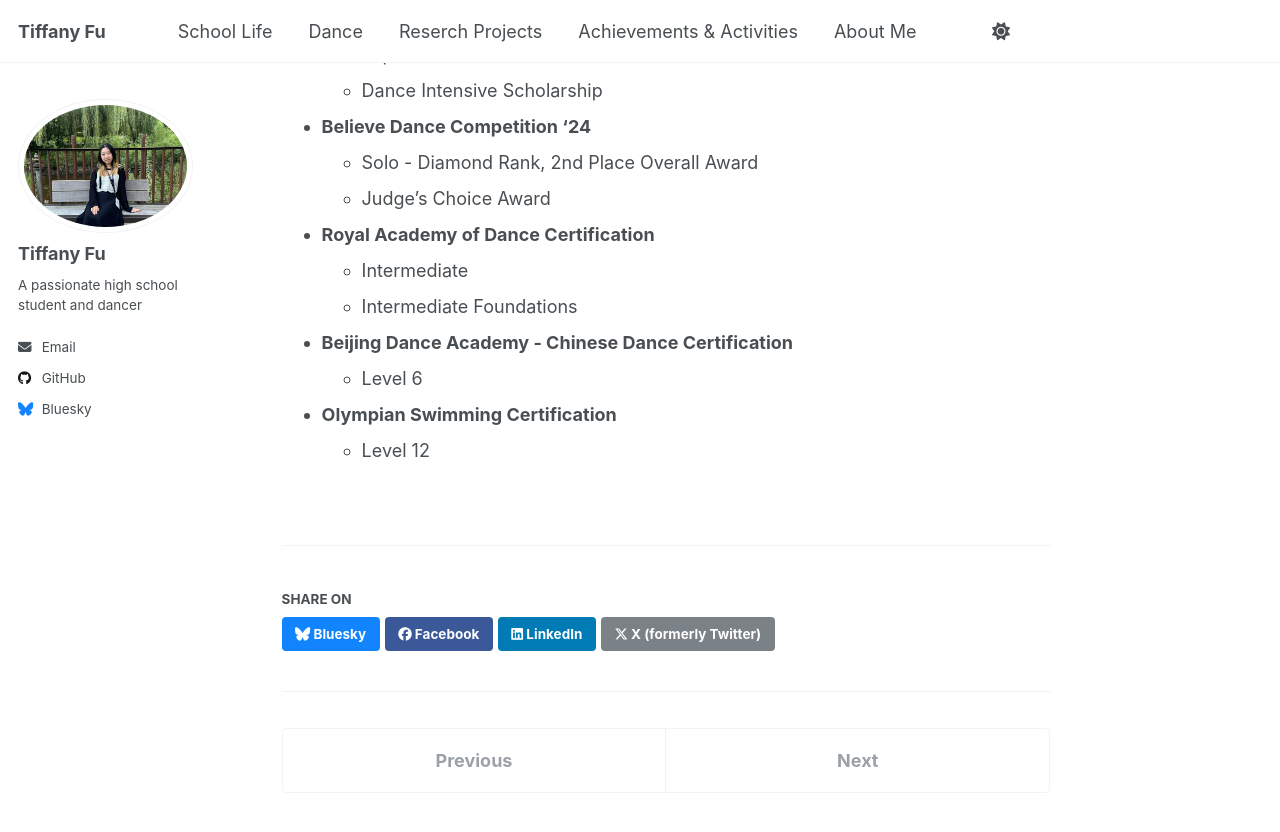
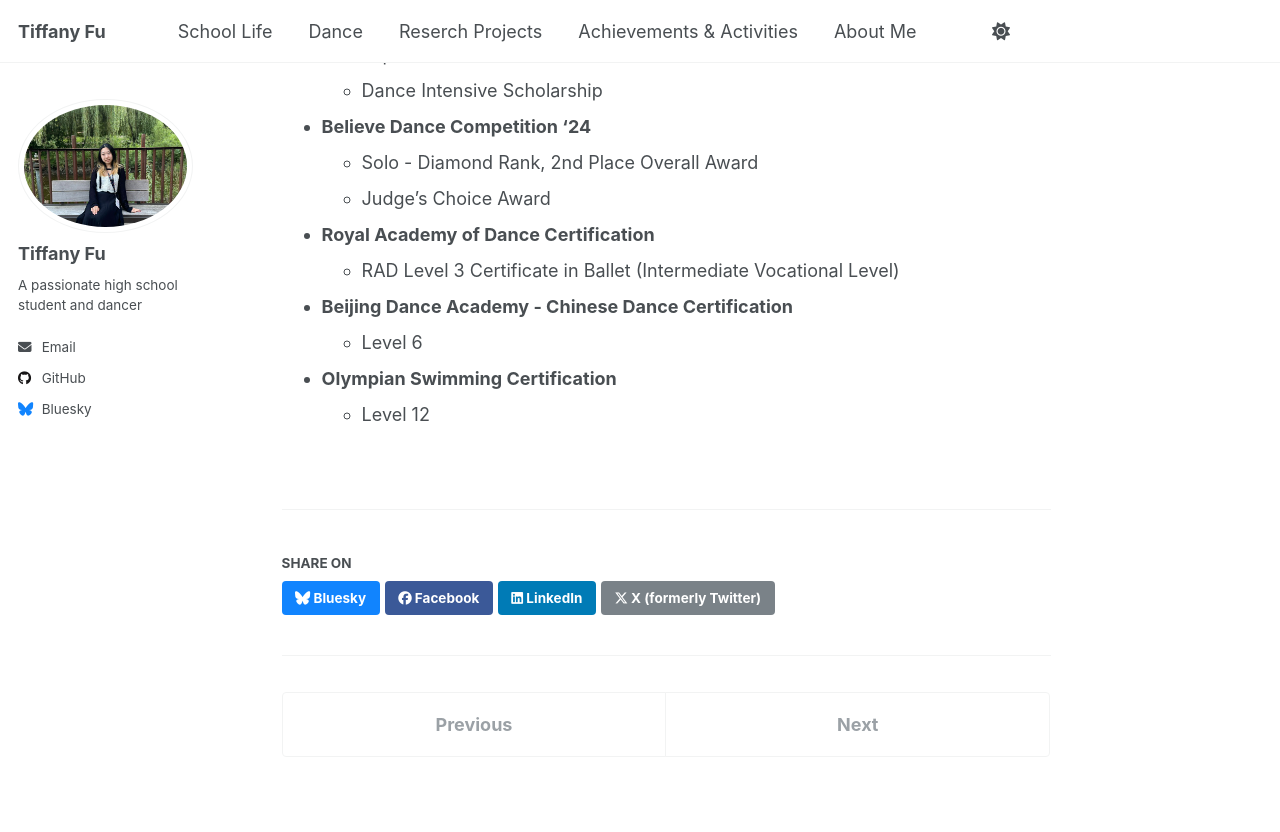
Before and after one commit to TiffanyJTFu/TiffanyFu, a Jekyll site: the page built from _portfolio/Achievements.md, in a window 1280 px wide and 900 px high, scrolled down 3799 px. Shown: the top 832 px of the window. Built offline with Jekyll 4.4.1, drawn with Linux system fonts in a browser that asks for light colours; a script that is not in the unit is left out.

Commit message:
Update Achievements.md

```diff
--- a/_portfolio/Achievements.md
+++ b/_portfolio/Achievements.md
@@ -73,8 +73,7 @@ collection: portfolio
   * Solo - Diamond Rank, 2nd Place Overall Award
   * Judge's Choice Award
 * **Royal Academy of Dance Certification**
-  * Intermediate
-  * Intermediate Foundations
+  * RAD Level 3 Certificate in Ballet (Intermediate Vocational Level)
 * **Beijing Dance Academy - Chinese Dance Certification**
   * Level 6
 * **Olympian Swimming Certification**
```
